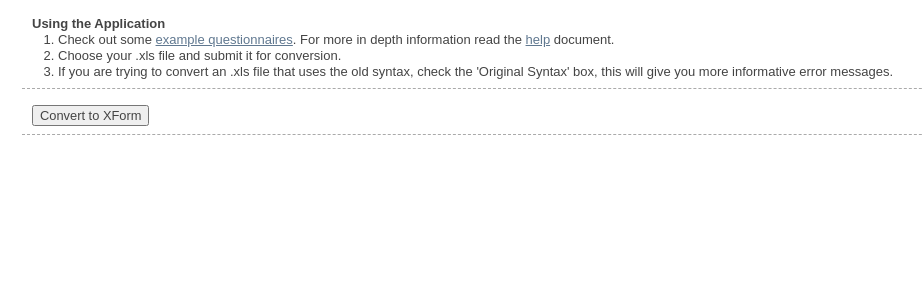
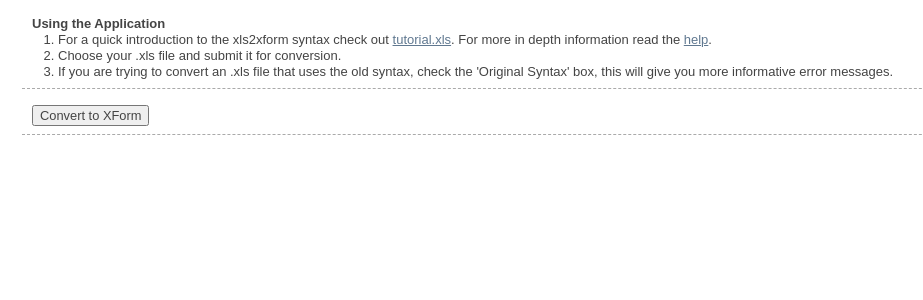
Before and after one commit to mvpdev/xls2xform, a Django app: template xform_builder/templates/quick_converter.html in a window 1280 px wide. Shown: the part 56-356 px from the top of the page, without its empty margins (138-1061 px from the left). Run offline with Django 3.2, Linux system fonts and the light colour scheme; the template is opened without the code that fills it: most values are stand-ins (such as "Sample title", 1, 10 or a date in 2020); some libraries are stand-ins or nearby versions.

Commit message:
Changed link to tutorial.xls instead of example_xls directory.

```diff
--- a/xform_builder/templates/quick_converter.html
+++ b/xform_builder/templates/quick_converter.html
@@ -4,11 +4,10 @@
 <div class="content-section">
   <h2>Using the Application</h2>
   <ol>
-    <li> Check out some
-      <a href="https://github.com/mvpdev/pyxform/tree/develop/pyxform/tests/example_xls">example questionnaires</a>.
+    <li> For a quick introduction to the xls2xform syntax check out
+      <a href="https://github.com/mvpdev/pyxform/blob/develop/pyxform/tests/example_xls/tutorial.xls?raw=true">tutorial.xls</a>.
       For more in depth information read the
-      <a href="https://docs.google.com/document/d/1Dze4IZGr0IoIFuFAI_ohKR5mYUt4IAn5Y-uCJmnv1FQ/edit?hl=en_US">help</a>
-      document.
+      <a href="https://docs.google.com/document/d/1Dze4IZGr0IoIFuFAI_ohKR5mYUt4IAn5Y-uCJmnv1FQ/edit?hl=en_US">help</a>.
     <li> Choose your .xls file and submit it for conversion.
     <li> If you are trying to convert an .xls file that uses the old
       syntax, check the 'Original Syntax' box, this will give you more
```
